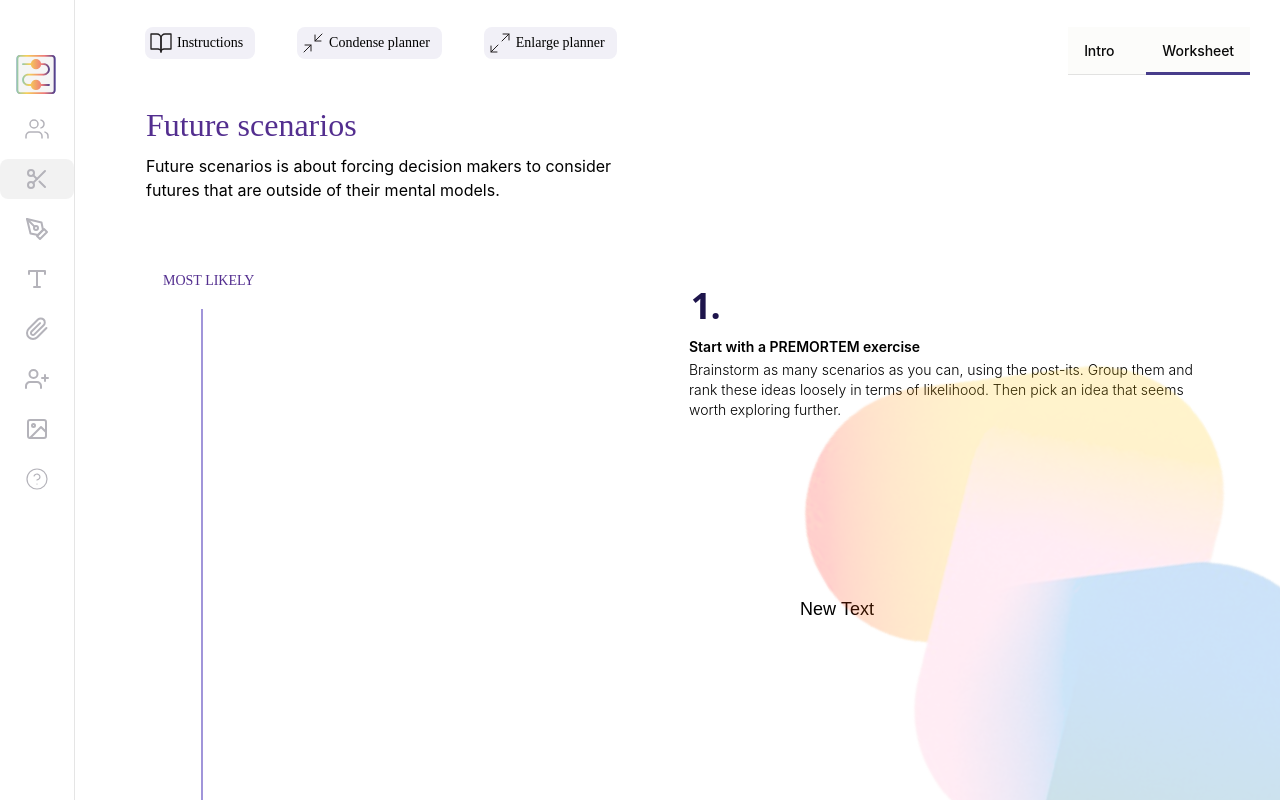
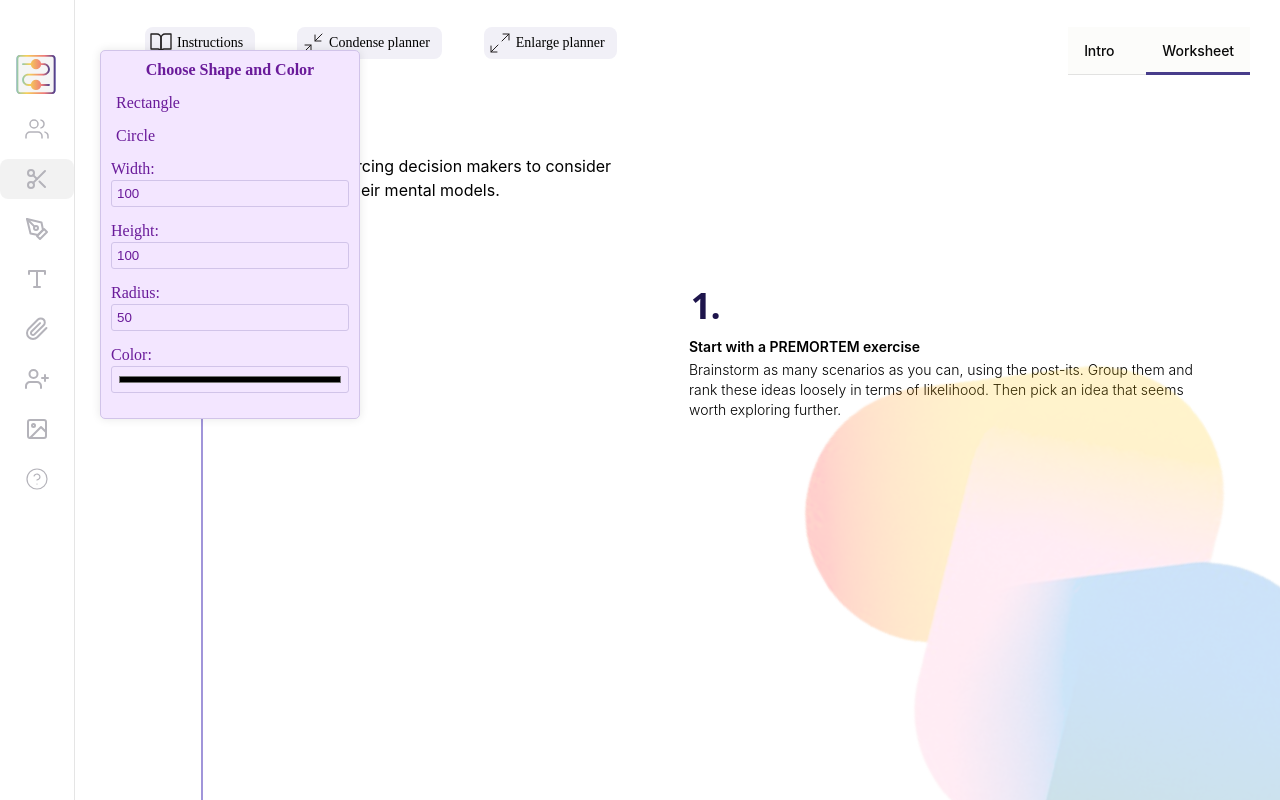
Before and after one commit to AlexanderJarvheden/DD1367-Software-Engineering-in-Project-Form, a React (Create React App) app in the folder client/: page /futurescenarios in a window 1280 px wide. Both pictures are taken after a click on the element 37 px from the left and 179 px from the top of the page. Shown: the top 800 px of the page. Built offline with nearby package versions, Linux system fonts and the light colour scheme.

Commit message:
some stuff

```diff
--- a/client/src/Assets/Styles/buttonmeny2.css
+++ b/client/src/Assets/Styles/buttonmeny2.css
@@ -49,3 +49,98 @@
     align-items: center;
     justify-content: flex-start;
 }
+
+.shapes-menu {
+    position: absolute;
+    top: 50px;
+    left: 100px;
+    background-color: #f3e6ff;
+    border: 1px solid #d1c4e9;
+    padding: 10px;
+    border-radius: 5px;
+    box-shadow: 0 0 10px rgba(0, 0, 0, 0.1);
+    z-index: 100;
+}
+
+.shapes-menu-title {
+    font-size: 16px;
+    font-weight: bold;
+    margin-bottom: 10px;
+    text-align: center;
+    color: #6a1b9a;
+}
+
+.shapes-menu-item {
+    margin: 5px 0;
+    cursor: pointer;
+    padding: 5px;
+    border-radius: 3px;
+    transition: background-color 0.3s;
+    color: #6a1b9a;
+}
+
+.shapes-menu-item:hover {
+    background-color: #e1bee7;
+}
+
+.shapes-menu-config {
+    margin-top: 10px;
+}
+
+.shapes-menu-config label {
+    display: block;
+    margin-bottom: 5px;
+    color: #6a1b9a;
+}
+
+.shapes-menu-config input {
+    width: 100%;
+    padding: 5px;
+    margin-top: 2px;
+    margin-bottom: 10px;
+    border: 1px solid #d1c4e9;
+    border-radius: 3px;
+    box-sizing: border-box;
+    background-color: #f3e6ff;
+    color: #6a1b9a;
+}
+
+.drawing-options {
+    position: absolute;
+    top: 150px;
+    /* Adjust to align with the draw icon */
+    left: 75px;
+    /* Positioning it right beside the sidebar */
+    background-color: #f3e6ff;
+    border: 1px solid #d1c4e9;
+    padding: 10px;
+    border-radius: 5px;
+    box-shadow: 0 0 10px rgba(0, 0, 0, 0.1);
+    z-index: 100;
+}
+
+.drawing-options-title {
+    font-size: 16px;
+    font-weight: bold;
+    margin-bottom: 10px;
+    text-align: center;
+    color: #6a1b9a;
+}
+
+.drawing-options label {
+    display: block;
+    margin-bottom: 5px;
+    color: #6a1b9a;
+}
+
+.drawing-options input {
+    width: 100%;
+    padding: 5px;
+    margin-top: 2px;
+    margin-bottom: 10px;
+    border: 1px solid #d1c4e9;
+    border-radius: 3px;
+    box-sizing: border-box;
+    background-color: #f3e6ff;
+    color: #6a1b9a;
+}
--- a/client/src/Components/PlannerSidemenu.js
+++ b/client/src/Components/PlannerSidemenu.js
@@ -1,5 +1,5 @@
-import React, { useState,useRef, useEffect } from 'react';
-import { Stage, Layer, Text, Line } from 'react-konva';
+import React, { useState, useRef, useEffect } from 'react';
+import { Stage, Layer, Text, Line, Rect, Circle, Image as KonvaImage } from 'react-konva';
 import '../Assets/Styles/buttonmeny2.css';
 import menu_logo2 from '../Assets/Icons/menu_logo2.svg';
 
@@ -12,20 +12,22 @@ import teams2_icon from '../Assets/Icons/teams2_icon.svg';
 import text_icon from '../Assets/Icons/text_icon.svg';
 import picture from '../Assets/Icons/picture_icon.svg';
 
-
 function Sidebar2() {
-    const [activeItem, setActiveItem] = useState('dashboard'); // Keeps track of the currently active item
-
+    const [activeItem, setActiveItem] = useState('dashboard');
     const [isDrawingMode, setIsDrawingMode] = useState(false);
     const [isMouseDown, setIsMouseDown] = useState(false);
     const [lines, setLines] = useState([]);
-
     const [texts, setTexts] = useState([]);
     const [selectedTextId, setSelectedTextId] = useState(null);
     const [newTextValue, setNewTextValue] = useState("");
+    const [shapes, setShapes] = useState([]);
+    const [showShapesMenu, setShowShapesMenu] = useState(false);
+    const [showDrawingOptions, setShowDrawingOptions] = useState(false);
+    const [drawingConfig, setDrawingConfig] = useState({ color: '#df4b26', thickness: 2 });
+    const [shapeConfig, setShapeConfig] = useState({ width: 100, height: 100, radius: 50, color: '#000000' });
     const stageRef = useRef(null);
-
     const layerRef = useRef(null);
+    const fileInputRef = useRef(null);
 
     const handleTextDblClick = (text) => {
         setSelectedTextId(text.id);
@@ -76,17 +78,23 @@ function Sidebar2() {
     };
 
     const handleAddTextClick = () => {
+        setIsDrawingMode(false); // Disable drawing mode
         const stage = stageRef.current;
-        const stageWidth = stage ? stage.width() : 800; // Default width if stage is not available
-        const stageHeight = stage ? stage.height() : 600; // Default height if stage is not available
+        const stageWidth = stage ? stage.width() : 800;
+        const stageHeight = stage ? stage.height() : 600;
 
         const newText = {
-            x: stageWidth / 2,  // Center x position in the canvas
-            y: stageHeight / 2, // Center y position in the canvas
-            text: "New Text",  // Default text content
-            id: `text_${texts.length}`,  // Unique ID for each text
+            x: stageWidth / 2,
+            y: stageHeight / 2,
+            text: "New Text", // Default new text
+            id: `text_${texts.length}`,
+            color: '#000000',
+            fontSize: 18,
+            fontStyle: 'normal',
         };
         setTexts([...texts, newText]);
+        setSelectedTextId(newText.id);
+        setNewTextValue("New Text"); // Reset newTextValue to default
     };
 
     const handleMouseDown = (e) => {
@@ -94,7 +102,7 @@ function Sidebar2() {
             setIsMouseDown(true);
             const stage = stageRef.current;
             const point = stage.getPointerPosition();
-            setLines([...lines, { points: [point.x, point.y] }]);
+            setLines([...lines, { points: [point.x, point.y], color: drawingConfig.color, thickness: drawingConfig.thickness }]);
         }
     };
 
@@ -115,19 +123,121 @@ function Sidebar2() {
     };
 
     const toggleDrawingMode = () => {
-        setIsDrawingMode(!isDrawingMode);
+        setIsDrawingMode((prevMode) => {
+            const newMode = !prevMode;
+            if (newMode) setShowDrawingOptions(true);
+            else setShowDrawingOptions(false);
+            return newMode;
+        });
+    };
+
+    const handleAddShapeClick = (type) => {
+        setIsDrawingMode(false); // Disable drawing mode
+        const stage = stageRef.current;
+        const stageWidth = stage ? stage.width() : 800;
+        const stageHeight = stage ? stage.height() : 600;
+
+        const newShape = {
+            type: type,
+            x: stageWidth / 2,
+            y: stageHeight / 2,
+            color: shapeConfig.color,
+            width: shapeConfig.width,
+            height: shapeConfig.height,
+            radius: shapeConfig.radius,
+            id: `shape_${shapes.length}`,
+        };
+
+        setShapes([...shapes, newShape]);
+        setShowShapesMenu(false);
+    };
+
+    const handlePictureUpload = (event) => {
+        setIsDrawingMode(false); // Disable drawing mode
+        const file = event.target.files[0];
+        if (file) {
+            const reader = new FileReader();
+            reader.onload = function (e) {
+                const img = new window.Image();
+                img.src = e.target.result;
+                img.onload = function () {
+                    const stage = stageRef.current;
+                    const stageWidth = stage ? stage.width() : 800;
+                    const stageHeight = stage ? stage.height() : 600;
+
+                    const newShape = {
+                        type: 'image',
+                        image: img,
+                        x: stageWidth / 2,
+                        y: stageHeight / 2,
+                        width: img.width / 2,
+                        height: img.height / 2,
+                        id: `image_${shapes.length}`,
+                    };
+                    setShapes([...shapes, newShape]);
+                };
+            };
+            reader.readAsDataURL(file);
+        }
+    };
+
+    const handleShapeConfigChange = (e) => {
+        const { name, value } = e.target;
+        setShapeConfig({
+            ...shapeConfig,
+            [name]: value,
+        });
+    };
+
+    const handleDrawingConfigChange = (e) => {
+        const { name, value } = e.target;
+        setDrawingConfig({
+            ...drawingConfig,
+            [name]: value,
+        });
     };
 
     const menuItems = [
-        { name: 'dashboard', icon: teams2_icon, cursor: 'pointer', action: handleAddTextClick},
-        { name: 'library', icon: clipper, cursor: 'pointer', action: handleAddTextClick},
-        { name: 'planner', icon: draw_icon, cursor: 'crosshair', action: toggleDrawingMode},
-        { name: 'social', icon: text_icon, cursor: 'text', action: handleAddTextClick},
-        { name: 'teams', icon: insert_icon, cursor: 'pointer', action: handleAddTextClick},
-        { name: 'projects', icon: member, cursor: 'pointer', action: handleAddTextClick},
-        { name: 'picture', icon: picture, cursor: 'copy', action: handleAddTextClick},
-        { name: 'helper', icon: help_icon, cursor: 'pointer', action: handleAddTextClick},
+        { name: 'dashboard', icon: teams2_icon, cursor: 'pointer', action: handleAddTextClick },
+        {
+            name: 'library', icon: clipper, cursor: 'pointer', action: () => {
+                setIsDrawingMode(false); // Disable drawing mode
+                setShowShapesMenu(true);
+            }
+        },
+        { name: 'planner', icon: draw_icon, cursor: 'crosshair', action: toggleDrawingMode },
+        { name: 'social', icon: text_icon, cursor: 'text', action: handleAddTextClick },
+        { name: 'teams', icon: insert_icon, cursor: 'pointer', action: handleAddTextClick },
+        { name: 'projects', icon: member, cursor: 'pointer', action: handleAddTextClick },
+        {
+            name: 'picture', icon: picture, cursor: 'copy', action: () => {
+                setIsDrawingMode(false); // Disable drawing mode
+                fileInputRef.current.click();
+            }
+        },
+        { name: 'helper', icon: help_icon, cursor: 'pointer', action: handleAddTextClick },
     ];
+
+    useEffect(() => {
+        const handleClickOutside = (event) => {
+            const drawingOptions = document.querySelector('.drawing-options');
+            const shapesMenu = document.querySelector('.shapes-menu');
+
+            if (drawingOptions && !drawingOptions.contains(event.target) && showDrawingOptions) {
+                setShowDrawingOptions(false);
+            }
+
+            if (shapesMenu && !shapesMenu.contains(event.target) && showShapesMenu) {
+                setShowShapesMenu(false);
+            }
+        };
+
+        document.addEventListener('mousedown', handleClickOutside);
+
+        return () => {
+            document.removeEventListener('mousedown', handleClickOutside);
+        };
+    }, [showDrawingOptions, showShapesMenu]);
 
     return (
         <div>
@@ -151,16 +261,52 @@ function Sidebar2() {
                     </div>
                 ))}
             </div>
-            <Stage style={{left: 100, position: 'relative'}} width={1400} height={1200} ref={stageRef} onMouseDown={handleMouseDown} onMousemove={handleMouseMove} onMouseup={handleMouseUp}>
+            <Stage style={{ left: 100, position: 'relative' }} width={1400} height={1200} ref={stageRef} onMouseDown={handleMouseDown} onMouseMove={handleMouseMove} onMouseUp={handleMouseUp}>
                 <Layer ref={layerRef}>
+                    {shapes.map((shape) => (
+                        shape.type === 'rect' ? (
+                            <Rect
+                                key={shape.id}
+                                x={shape.x}
+                                y={shape.y}
+                                width={shape.width}
+                                height={shape.height}
+                                fill={shape.color}
+                                draggable
+                            />
+                        ) : shape.type === 'circle' ? (
+                            <Circle
+                                key={shape.id}
+                                x={shape.x}
+                                y={shape.y}
+                                radius={shape.radius}
+                                fill={shape.color}
+                                draggable
+                            />
+                        ) : shape.type === 'image' ? (
+                            <KonvaImage
+                                key={shape.id}
+                                x={shape.x}
+                                y={shape.y}
+                                image={shape.image}
+                                width={shape.width}
+                                height={shape.height}
+                                draggable
+                            />
+                        ) : null
+                    ))}
+                </Layer>
+                <Layer>
                     {texts.map((text) => (
                         <Text
                             key={text.id}
                             x={text.x}
                             y={text.y}
                             text={text.text}
+                            fill={text.color}
+                            fontSize={text.fontSize}
+                            fontStyle={text.fontStyle}
                             draggable
-                            fontSize={18}
                             onDblClick={() => handleTextDblClick(text)}
                             onDragEnd={(e) => {
                                 const updatedTexts = texts.map(t => {
@@ -181,8 +327,8 @@ function Sidebar2() {
                         <Line
                             key={i}
                             points={line.points}
-                            stroke="#df4b26"
-                            strokeWidth={2}
+                            stroke={line.color}
+                            strokeWidth={line.thickness}
                             tension={0.5}
                             lineCap="round"
                             globalCompositeOperation="source-over"
@@ -191,7 +337,50 @@ function Sidebar2() {
                 </Layer>
             </Stage>
             {renderInputField()}
-            {/* </div> */}
+            {showShapesMenu && (
+                <div className="shapes-menu" onClick={(e) => e.stopPropagation()}>
+                    <div className="shapes-menu-title">Choose Shape and Color</div>
+                    <div className="shapes-menu-item" onClick={() => handleAddShapeClick('rect')}>Rectangle</div>
+                    <div className="shapes-menu-item" onClick={() => handleAddShapeClick('circle')}>Circle</div>
+                    <div className="shapes-menu-config">
+                        <label>
+                            Width:
+                            <input type="number" name="width" value={shapeConfig.width} onChange={handleShapeConfigChange} />
+                        </label>
+                        <label>
+                            Height:
+                            <input type="number" name="height" value={shapeConfig.height} onChange={handleShapeConfigChange} />
+                        </label>
+                        <label>
+                            Radius:
+                            <input type="number" name="radius" value={shapeConfig.radius} onChange={handleShapeConfigChange} />
+                        </label>
+                        <label>
+                            Color:
+                            <input type="color" name="color" value={shapeConfig.color} onChange={handleShapeConfigChange} />
+                        </label>
+                    </div>
+                </div>
+            )}
+            {showDrawingOptions && (
+                <div className="drawing-options" onClick={(e) => e.stopPropagation()}>
+                    <div className="drawing-options-title">Drawing Options</div>
+                    <label>
+                        Color:
+                        <input type="color" name="color" value={drawingConfig.color} onChange={(e) => { handleDrawingConfigChange(e); }} />
+                    </label>
+                    <label>
+                        Thickness:
+                        <input type="number" name="thickness" value={drawingConfig.thickness} onChange={(e) => { handleDrawingConfigChange(e); }} min="1" max="10" />
+                    </label>
+                </div>
+            )}
+            <input
+                type="file"
+                ref={fileInputRef}
+                style={{ display: 'none' }}
+                onChange={handlePictureUpload}
+            />
         </div>
     );
 }
```
